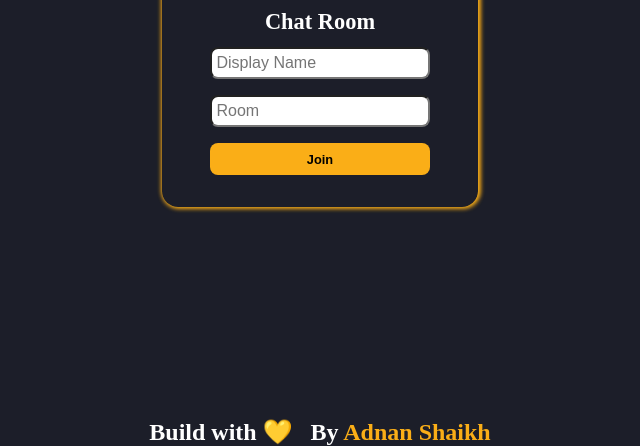
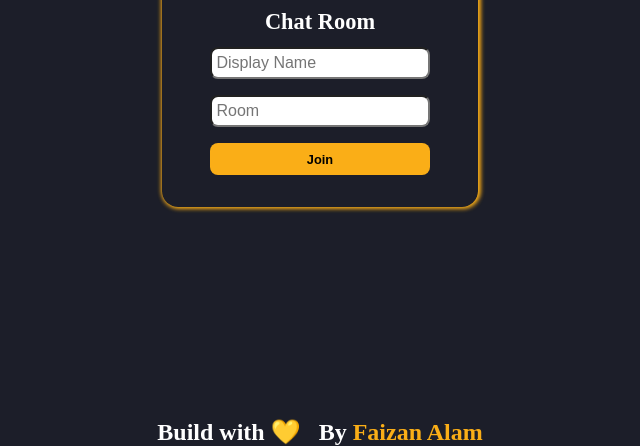
Before and after one commit to faizan619/DaBoys-ChatApp, a website: page public/index.html in a window 1280 px wide. Shown: the part 354-800 px from the top of the page, without its empty margins (320-960 px from the left). Drawn offline with Linux system fonts and the light colour scheme.

Commit message:
Update index.html

```diff
--- a/public/index.html
+++ b/public/index.html
@@ -19,7 +19,7 @@
             </form>
         </div>
         <footer>
-            <h4>Build with 💛 &nbsp; By <a href="/">Adnan Shaikh</a></h4>
+            <h4>Build with 💛 &nbsp; By <a href="/">Faizan Alam</a></h4>
         </footer>
     </div>
 
```
